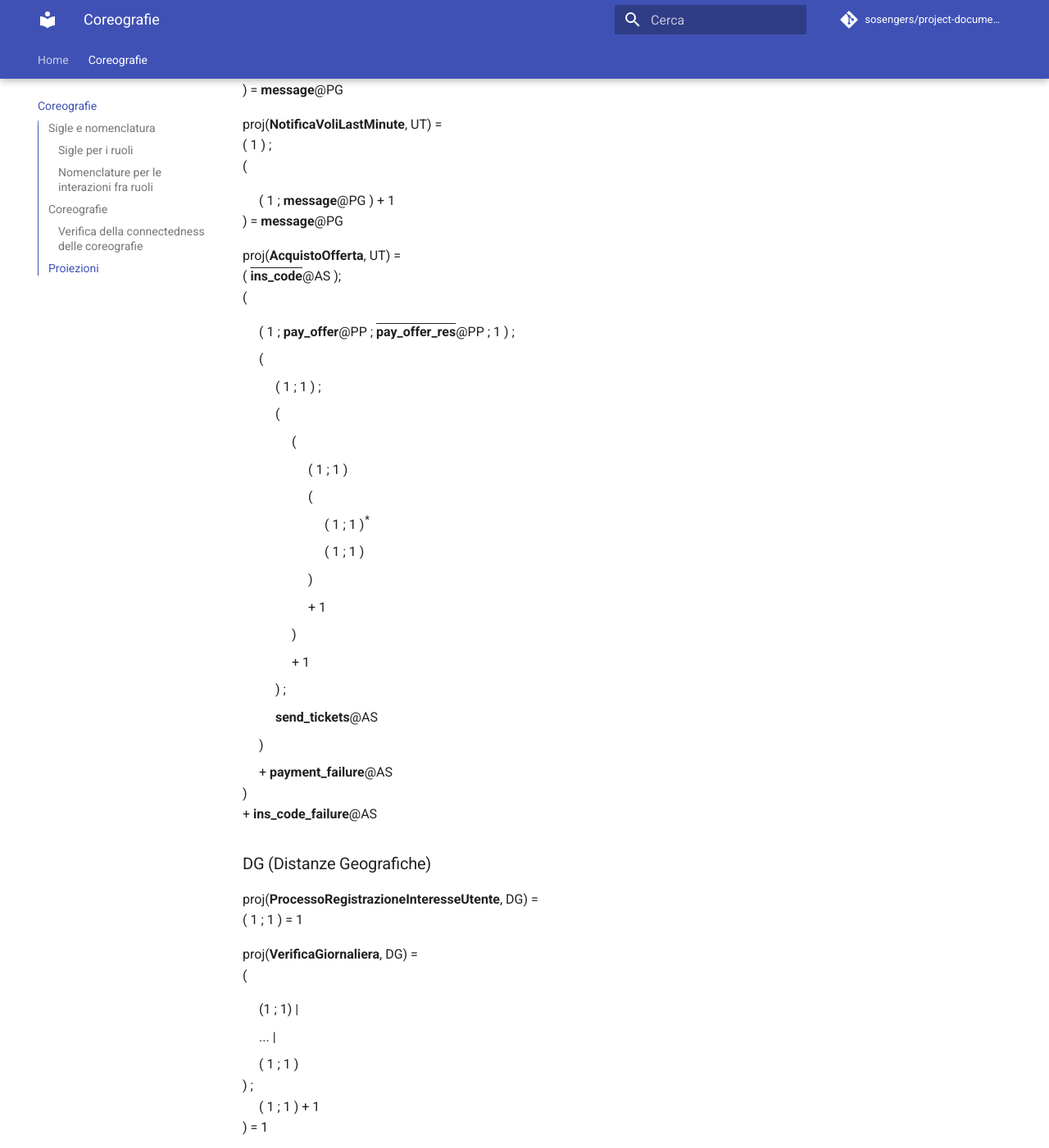
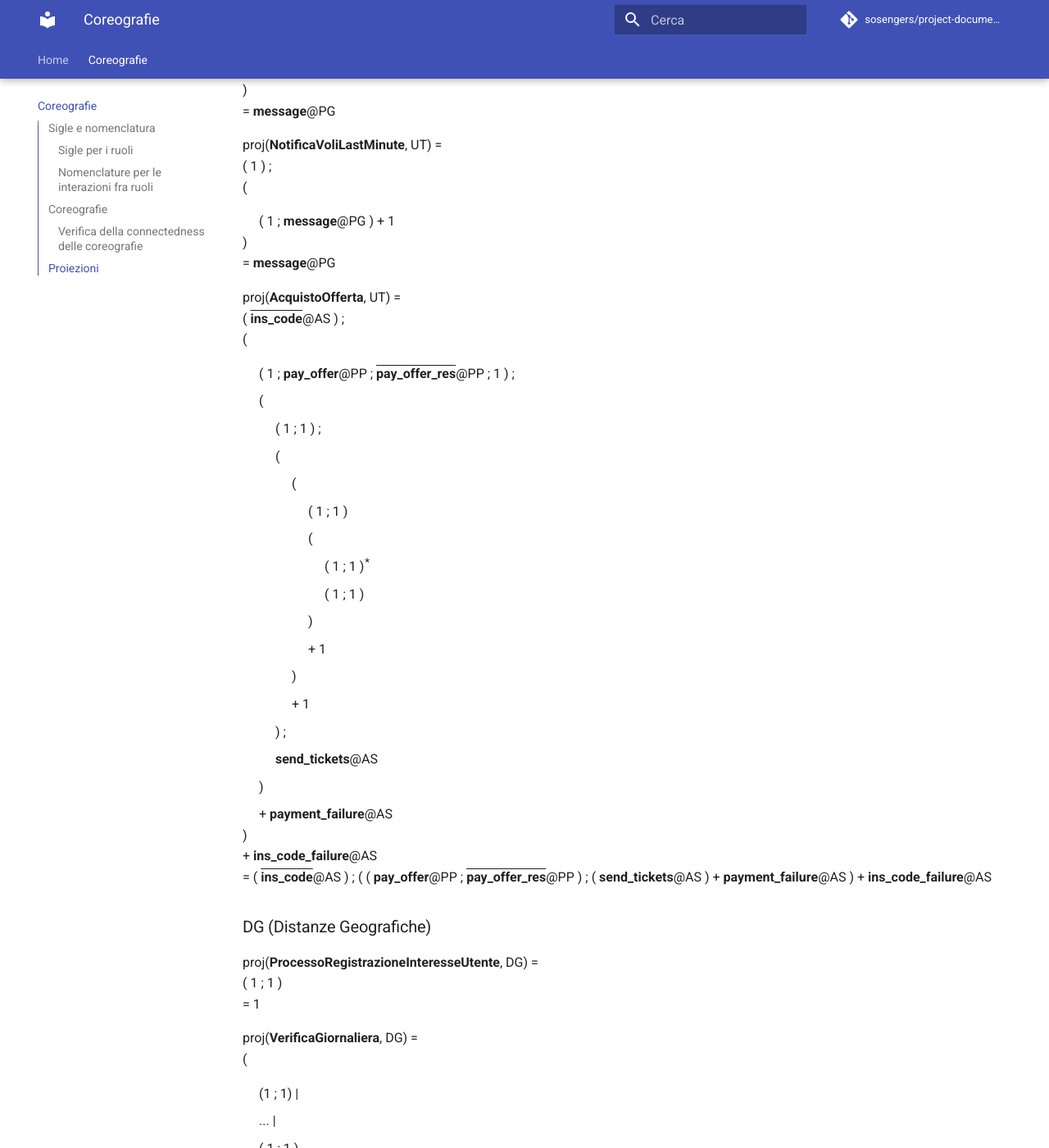
Before and after one commit to sosengers/project-documentation, an MkDocs documentation site: the page built from docs/choreographies.md, in a window 1280 px wide and 1400 px high, scrolled down 5482 px. Shown: the whole window at 82% size. Built offline with MkDocs 1.6.1 and Material for MkDocs 9.7.7, drawn with Linux system fonts in a browser that asks for light colours; comment, search, counter and statistics services are not loaded; some of the changed text lies outside the part shown.

Commit message:
Fix a equivalenze delle proiezioni

```diff
--- a/docs/choreographies.md
+++ b/docs/choreographies.md
@@ -212,6 +212,7 @@ proj(<strong>AcquistoOfferta</strong>, AS) =<br />
 )<br />
 + <span style="text-decoration: overline"><strong>ins_code_failure</strong></span>@UT
 </p>
+
 <h3>UT (UTente)</h3>
 
 <p>
@@ -232,7 +233,7 @@ proj(<strong>VerificaGiornaliera</strong>, UT) =<br />
 <ul>
 <li> ( 1 ; <strong>message</strong>@PG ) + 1</li>
 </ul>
-)
+)<br />
 = <strong>message</strong>@PG
 </p>
 
@@ -243,13 +244,13 @@ proj(<strong>NotificaVoliLastMinute</strong>, UT) =<br />
 <ul>
 <li>( 1 ; <strong>message</strong>@PG ) + 1</li>
 </ul>
-)
+)<br />
 = <strong>message</strong>@PG
 </p>
 
 <p>
 proj(<strong>AcquistoOfferta</strong>, UT) =<br />
-( <span style="text-decoration: overline"><strong>ins_code</strong></span>@AS );<br />
+( <span style="text-decoration: overline"><strong>ins_code</strong></span>@AS ) ;<br />
 (
 <ul>
 <li>( 1 ; <strong>pay_offer</strong>@PP ; <span style="text-decoration: overline"><strong>pay_offer_res</strong></span>@PP ; 1 ) ;</li>
@@ -279,14 +280,16 @@ proj(<strong>AcquistoOfferta</strong>, UT) =<br />
 <li>+ <strong>payment_failure</strong>@AS</li>
 </ul>
 )<br/>
-+ <strong>ins_code_failure</strong>@AS
++ <strong>ins_code_failure</strong>@AS<br />
+= ( <span style="text-decoration: overline"><strong>ins_code</strong></span>@AS ) ; ( ( <strong>pay_offer</strong>@PP ; <span style="text-decoration: overline"><strong>pay_offer_res</strong></span>@PP ) ; ( <strong>send_tickets</strong>@AS ) + <strong>payment_failure</strong>@AS ) + <strong>ins_code_failure</strong>@AS
 </p>
 
 <h3>DG (Distanze Geografiche)</h3>
 
 <p>
 proj(<strong>ProcessoRegistrazioneInteresseUtente</strong>, DG) =<br />
-( 1 ; 1 ) = 1
+( 1 ; 1 )<br />
+= 1
 </p>
 
 <p>
@@ -301,7 +304,7 @@ proj(<strong>VerificaGiornaliera</strong>, DG) =<br />
 <ul>
 <li>( 1 ; 1 ) + 1</li>
 </ul>
-)
+)<br />
 = 1
 </p>
 
@@ -312,7 +315,7 @@ proj(<strong>NotificaVoliLastMinute</strong>, DG) =<br />
 <ul>
 <li>( 1 ; 1 ) + 1</li>
 </ul>
-)
+)<br />
 = 1
 </p>
 
@@ -348,14 +351,16 @@ proj(<strong>AcquistoOfferta</strong>, DG) =<br />
 <li>+ 1</li>
 </ul>
 )<br />
-+ 1
++ 1<br />
+= ( <strong>calc_dist</strong>@AS ; <span style="text-decoration: overline"><strong>calc_dist_res</strong></span>@AS ) ; ( <strong>calc_dist</strong></span>@AS ; <span style="text-decoration: overline"><strong>calc_dist_res</strong></span>@AS )<sup>*</sup> ) + 1
 </p>
 
 <h3>PP (Provider dei Pagamenti)</h3>
 
 <p>
 proj(<strong>ProcessoRegistrazioneInteresseUtente</strong>, PP) =<br />
-( 1 ; 1 ) = 1
+( 1 ; 1 )<br />
+= 1
 </p>
 
 <p>
@@ -371,7 +376,8 @@ proj(<strong>VerificaGiornaliera</strong>, PP) =<br />
 <ul>
 <li>( 1 ; 1 ) + 1</li>
 </ul>
-) = 1
+)<br />
+= 1
 </p>
 
 <p>
@@ -381,7 +387,8 @@ proj(<strong>NotificaVoliLastMinute</strong>, PP) =<br />
 <ul>
 <li>( 1 ; 1 ) + 1</li>
 </ul>
-) = 1
+)<br />
+= 1
 </p>
 
 <p>
@@ -416,13 +423,15 @@ proj(<strong>AcquistoOfferta</strong>, PP) =<br />
 <li>+ 1</li>
 </ul>
 )<br/>
-+ 1
++ 1<br />
+= ( <strong>req_pay</strong>@AS ; <span style="text-decoration: overline"><strong>pay_offer</strong></span>@UT ; <strong>pay_offer_res</strong>@UT ; <span style="text-decoration: overline"><strong>req_pay_res</strong></span>@AS )
 </p>
 
 <h3>PG (ProntoGram)</h3>
 <p>
 proj(<strong>ProcessoRegistrazioneInteresseUtente</strong>, PG) =<br />
-( 1 ; 1 ) = 1
+( 1 ; 1 )<br />
+= 1
 </p>
 
 <p>
@@ -438,7 +447,8 @@ proj(<strong>VerificaGiornaliera</strong>, PG) =<br />
 <ul>
     <li>( <strong>notify</strong>@AS ; <span style="text-decoration: overline"><strong>message</strong></span>@UT ) + 1</li>
 </ul>
-) = ( <strong>notify</strong>@AS ; <span style="text-decoration: overline"><strong>message</strong></span>@UT )
+)<br />
+= ( <strong>notify</strong>@AS ; <span style="text-decoration: overline"><strong>message</strong></span>@UT )
 </p>
 
 <p>
@@ -446,9 +456,10 @@ proj(<strong>NotificaVoliLastMinute</strong>, PG) =<br />
 ( 1 ) ;<br />
 (
 <ul>
-    <li>( <strong>notify</strong>@AS ; <span style="text-decoration: overline"><strong>notify</strong></span>@UT ) + 1</li>
+    <li>( <strong>notify</strong>@AS ; <span style="text-decoration: overline"><strong>message</strong></span>@UT ) + 1</li>
 </ul>
-) = ( <strong>notify</strong>@AS ; <span style="text-decoration: overline"><strong>notify</strong></span>@UT )
+)<br />
+= ( <strong>notify</strong>@AS ; <span style="text-decoration: overline"><strong>message</strong></span>@UT )
 </p>
 
 <p>
@@ -505,7 +518,8 @@ proj(<strong>VerificaGiornaliera</strong>, CT<sub><em>j</em></sub>) =<br />
 <ul>
     <li>( 1 ; 1 ) + 1</li>
 </ul>
-) = 1
+)<br />
+= 1
 </p>
 
 <p>
@@ -515,7 +529,8 @@ proj(<strong>NotificaVoliLastMinute</strong>, CT<sub><em>j</em></sub>) =<br />
 <ul>
     <li>( 1 ; 1 ) + 1</li>
 </ul>
-) = 1
+)<br />
+= 1
 </p>
 
 <p>
@@ -550,13 +565,15 @@ proj(<strong>AcquistoOfferta</strong>, CT<sub><em>j</em></sub>) =<br />
     <li>+ 1</li>
 </ul>
 )<br />
-+ 1
++ 1<br />
+= ( <strong>pren_trs</strong></span>@AS; <span style="text-decoration: overline"><strong>pren_trs_res</strong></span>@AS )
 </p>
 
 <h3>CA<sub><em>i</em></sub> (Compagnia Aerea)</h3>
 <p>
 proj(<strong>ProcessoRegistrazioneInteresseUtente</strong>, CA<sub><em>i</em></sub>) =<br />
-( 1 ; 1 ) = 1
+( 1 ; 1 )<br />
+= 1
 </p>
 
 <p>
@@ -574,7 +591,8 @@ proj(<strong>VerificaGiornaliera</strong>, CA<sub><em>i</em></sub>) =<br />
 <ul>
     <li>( 1 ; 1 ) + 1 </li>
 </ul>
-) = ( <strong>control</strong>@AS ; <span style="text-decoration: overline"><strong>control_res</strong></span>@AS )
+)<br />
+= ( <strong>control</strong>@AS ; <span style="text-decoration: overline"><strong>control_res</strong></span>@AS )
 </p>
 
 <p>
@@ -584,7 +602,8 @@ proj(<strong>NotificaVoliLastMinute</strong>, CA<sub><em>i</em></sub>) =<br />
 <ul>
     <li>( 1 ; 1 ) + 1</li>
 </ul>
-) = <span style="text-decoration: overline"><strong>last_minute</strong></span>@AS
+)<br />
+= <span style="text-decoration: overline"><strong>last_minute</strong></span>@AS
 </p>
 
 <p>
@@ -595,7 +614,7 @@ proj(<strong>AcquistoOfferta</strong>, CA<sub><em>i</em></sub>) =<br />
     <li>( 1 ; 1 ; 1 ; 1 ) ;</li>
     <li>(</li>
     <li><ul>
-        <li>( <strong>buy_flights</strong>@AS ; <span style="text-decoration: overline"><strong>buy_flights_res</strong></span>@CA ) ;  </li>
+        <li>( <strong>buy_flights</strong>@AS ; <span style="text-decoration: overline"><strong>buy_flights_res</strong></span>@CA ) ;</li>
         <li>(</li>
         <li><ul>
             <li>(</li>
@@ -619,6 +638,7 @@ proj(<strong>AcquistoOfferta</strong>, CA<sub><em>i</em></sub>) =<br />
     <li>+ 1</li>
 </ul>
 )<br />
-+ 1
++ 1<br />
+= ( <strong>buy_flights</strong>@AS ; <span style="text-decoration: overline"><strong>buy_flights_res</strong></span>@CA )
 </p>
 </div>
```
Also changed, not shown: other parts of docs/choreographies.md (+4 -2 lines).
